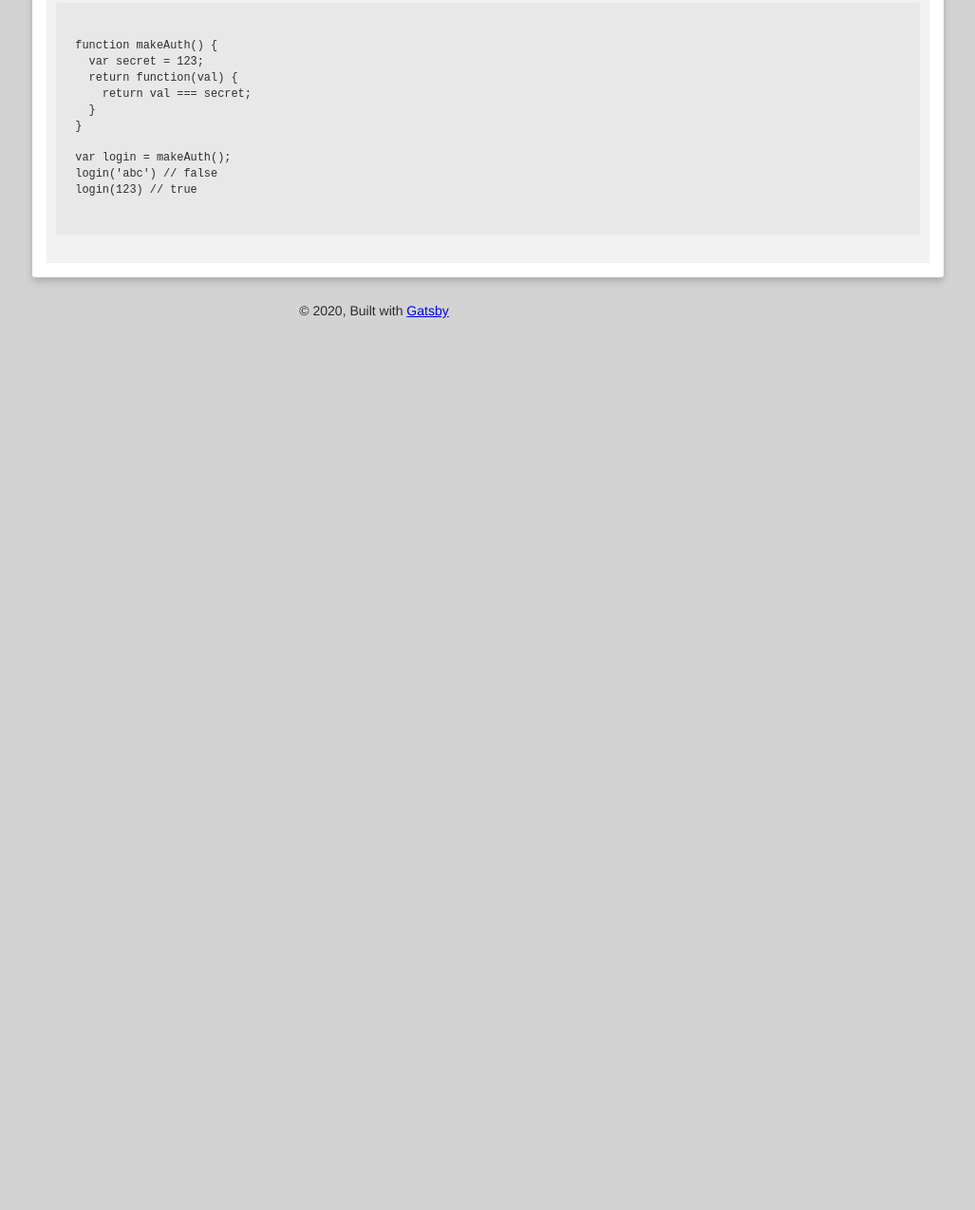
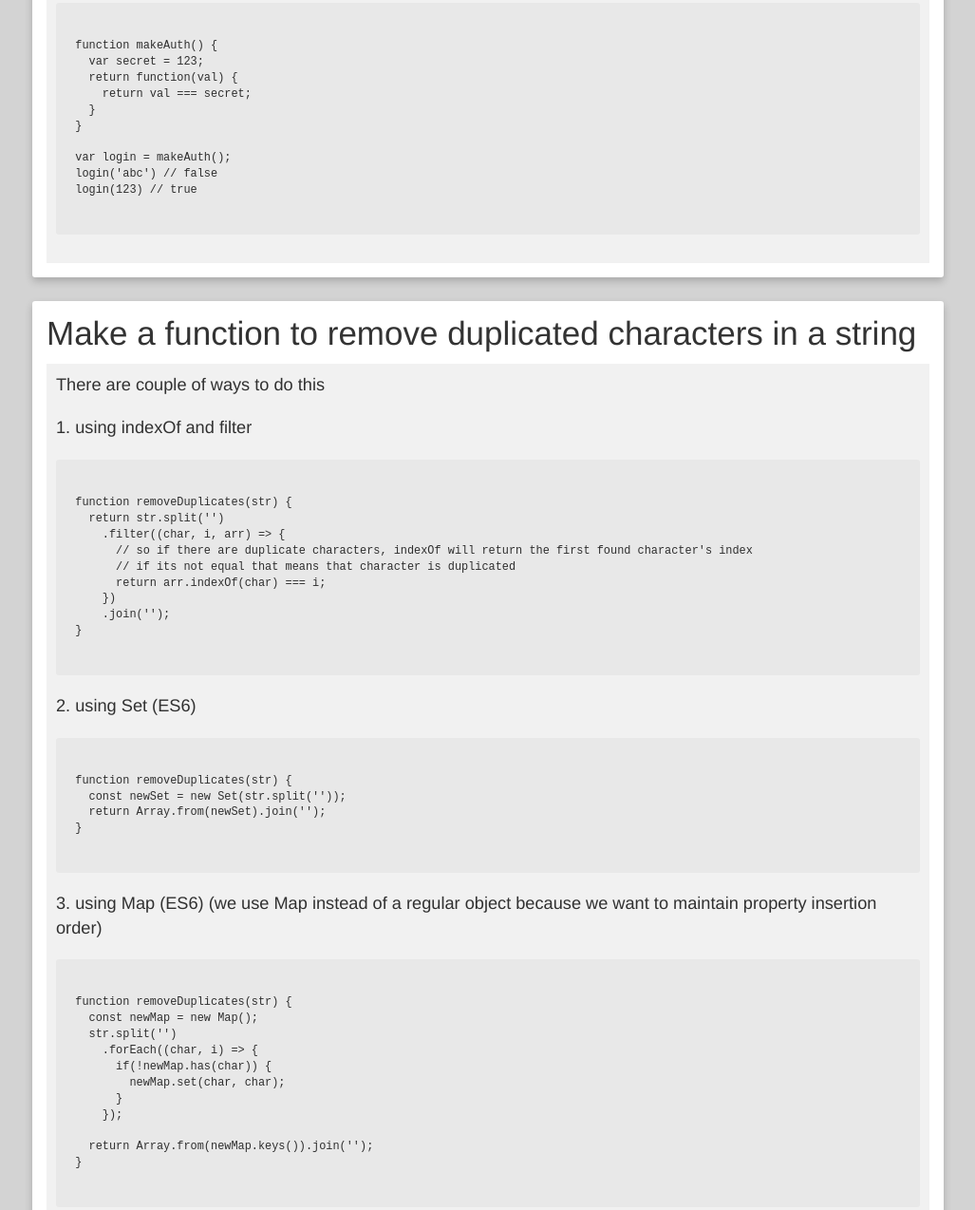
Before and after one commit to alicantokdemir/example-interview-questions, a Gatsby site: page / in a window 1280 px wide. Shown: the part 803-2077 px from the top of the page at 95% size, without its empty margins (246-1273 px from the left). Before the commit the page ends 1140 px from the top, so only its background shows below. Built offline with nearby package versions, Linux system fonts and the light colour scheme; Gatsby itself is replaced by a stand-in of ours.

Commit message:
couple js questions

```diff
--- a/src/data/questions.js
+++ b/src/data/questions.js
@@ -41,7 +41,82 @@ login(123) // true
 </pre>
 `
     },
+    {
+      q: `Make a function to remove duplicated characters in a string`,
+      a: `
+        <p>There are couple of ways to do this</p>
+<p>1. using indexOf and filter</p>
+<pre>
+<code>
+function removeDuplicates(str) {
+  return str.split('')
+    .filter((char, i, arr) => {
+      // so if there are duplicate characters, indexOf will return the first found character's index
+      // if its not equal that means that character is duplicated
+      return arr.indexOf(char) === i;
+    })
+    .join('');
+}
+</code>
+</pre>
 
+<p>2. using Set (ES6)</p>
+<pre>
+<code>
+function removeDuplicates(str) {
+  const newSet = new Set(str.split(''));
+  return Array.from(newSet).join('');
+}
+</code>
+</pre>
+
+<p>3. using Map (ES6) (we use Map instead of a regular object because we want to maintain property insertion order)</p>
+<pre>
+<code>
+function removeDuplicates(str) {
+  const newMap = new Map();
+  str.split('')
+    .forEach((char, i) => {
+      if(!newMap.has(char)) {
+        newMap.set(char, char);
+      }
+    });
+
+  return Array.from(newMap.keys()).join('');
+}
+</code>
+</pre>
+      `
+    },
+    {
+      q: `Make a function to reverse characters in a string`,
+      a: `
+        <p>There are couple of ways to do this</p>
+<p>1. using split, reverse and join</p>
+<pre>
+<code>
+function reverseStr(str) {
+  return str.split('')
+    .reverse()
+    .join('');
+}
+</code>
+</pre>
+
+<p>2. using a loop and an extra array</p>
+<pre>
+<code>
+function reverseStr(str) {
+  const reverseStrArr = [];
+  for(let i = str.length - 1; i >= 0; i--) {
+    reverseStrArr.push(str[i]);
+  }
+  return reverseStrArr.join('');
+}
+</code>
+</pre>
+      `
+    }
   ],
   htmlCss: [
     {
```
